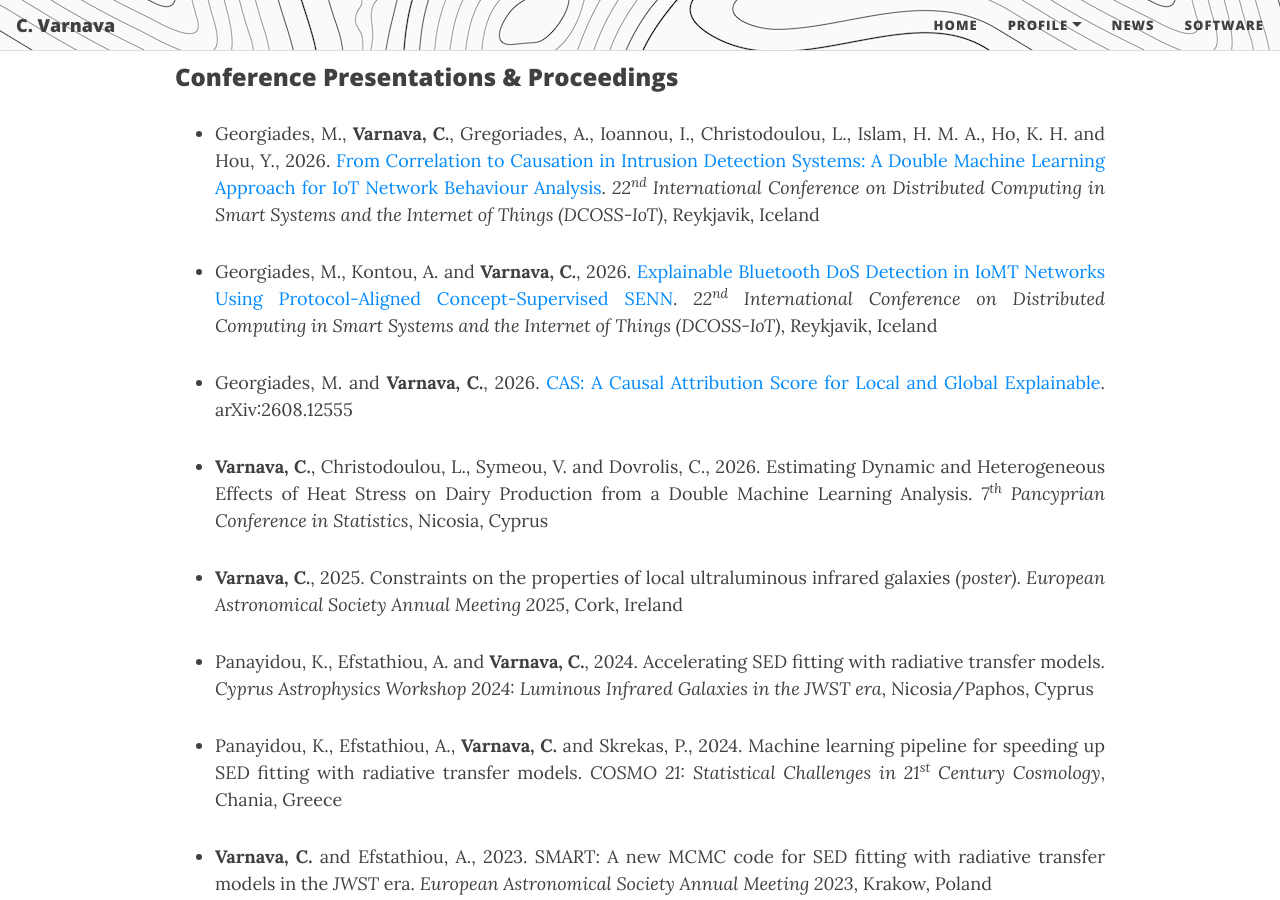
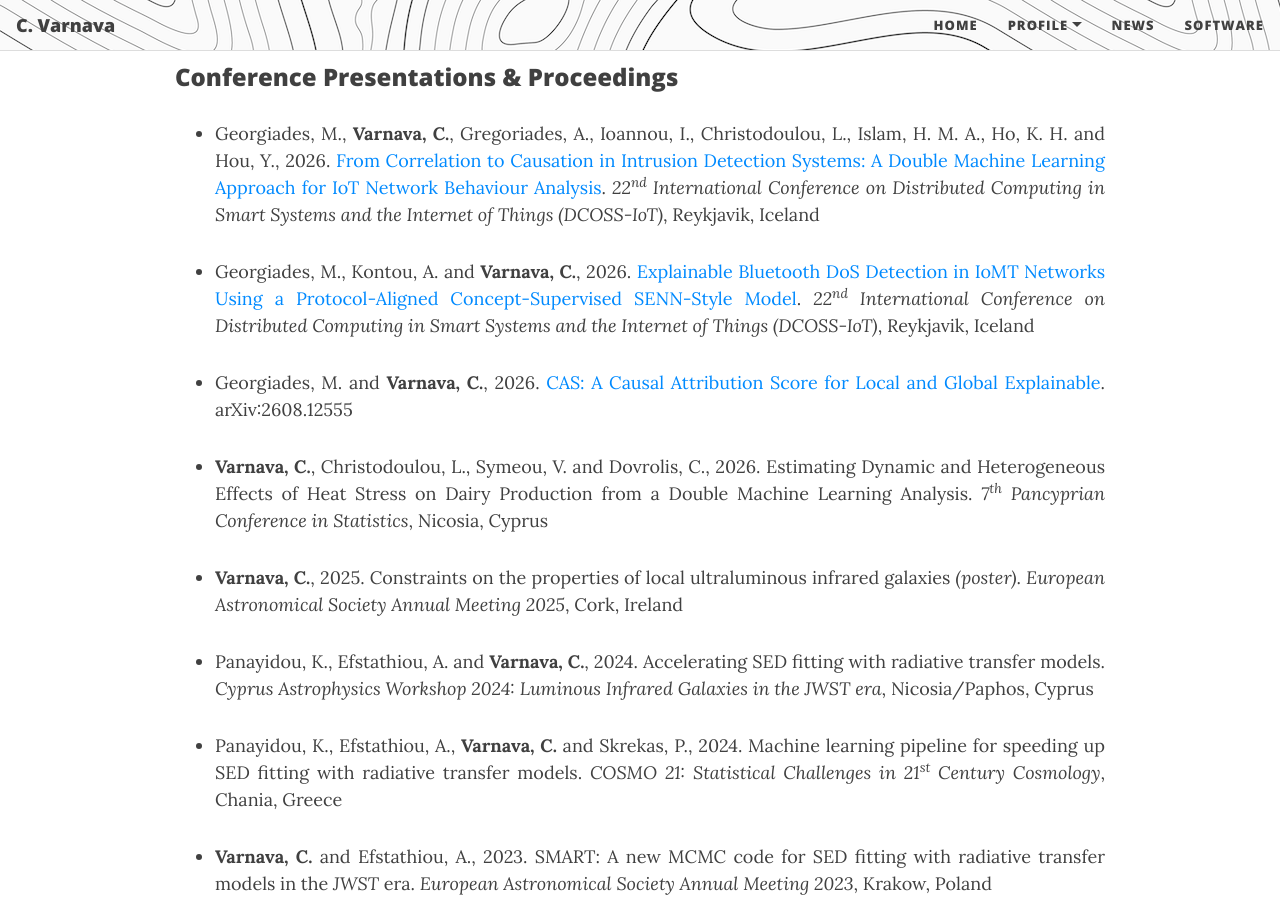
Before and after one commit to ch-var/ch-var.github.io, a Jekyll site: the page built from CV.html, in a window 1280 px wide and 900 px high, scrolled down 6009 px. Built offline with Jekyll 4.4.1, drawn with Linux system fonts in a browser that asks for light colours; formulas are drawn with MathJax 3.

Commit message:
Update CV.html

```diff
--- a/CV.html
+++ b/CV.html
@@ -160,7 +160,7 @@ mathjax: true
 <ul>
 <li class="responsive-margin">Georgiades, M., <b>Varnava, C.</b>, Gregoriades, A., Ioannou, I., Christodoulou, L., Islam, H. M. A., Ho, K. H. and Hou, Y., 2026. <a href="https://doi.org/10.1109/DCOSS-IoT69657.2026.00071">From Correlation to Causation in Intrusion Detection Systems: A Double Machine Learning Approach for IoT Network Behaviour Analysis</a>. <i>22<sup>nd</sup> International Conference on Distributed Computing in Smart Systems and the Internet of Things (DCOSS-IoT)</i>, Reykjavik, Iceland</li>
 <p></p>
-<li class="responsive-margin">Georgiades, M., Kontou, A. and <b>Varnava, C.</b>, 2026. <a href="https://doi.org/10.1109/DCOSS-IoT69657.2026.00123">Explainable Bluetooth DoS Detection in IoMT Networks Using Protocol-Aligned Concept-Supervised SENN</a>. <i>22<sup>nd</sup> International Conference on Distributed Computing in Smart Systems and the Internet of Things (DCOSS-IoT)</i>, Reykjavik, Iceland</li>
+<li class="responsive-margin">Georgiades, M., Kontou, A. and <b>Varnava, C.</b>, 2026. <a href="https://doi.org/10.1109/DCOSS-IoT69657.2026.00123">Explainable Bluetooth DoS Detection in IoMT Networks Using a Protocol-Aligned Concept-Supervised SENN-Style Model</a>. <i>22<sup>nd</sup> International Conference on Distributed Computing in Smart Systems and the Internet of Things (DCOSS-IoT)</i>, Reykjavik, Iceland</li>
 <p></p>
 <li class="responsive-margin">Georgiades, M. and <b>Varnava, C.</b>, 2026. <a href="https://arxiv.org/abs/2608.12555">CAS: A Causal Attribution Score for Local and Global Explainable</a>. arXiv:2608.12555</li>
 <p></p>
```
